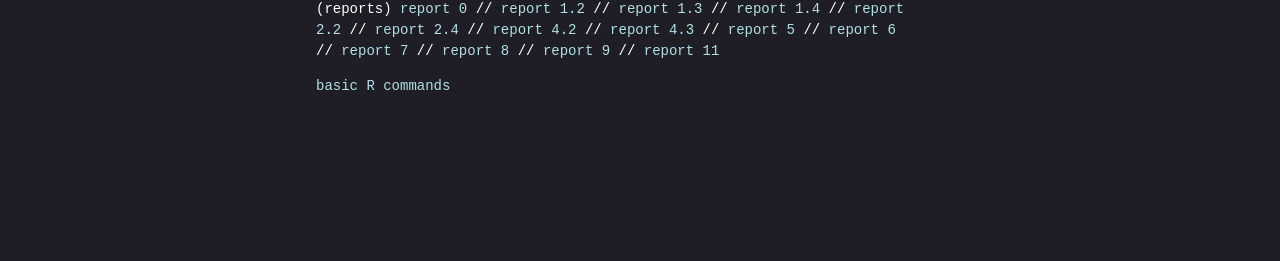
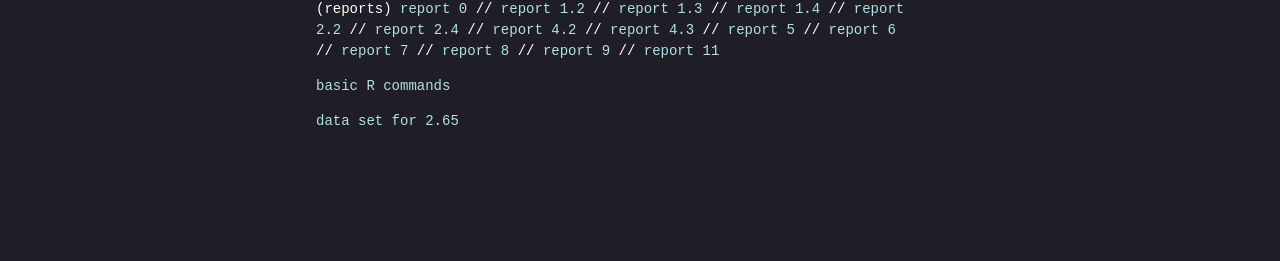
Before and after one commit to danielmichaelcicala/danielmichaelcicala.github.io, a Jekyll site: the page built from teaching/index.html, in a window 1280 px wide. Shown: the part 1530-1791 px from the top of the page. Built offline with Jekyll 4.4.1, drawn with Linux system fonts in a browser that asks for light colours; before the commit the page ends 1759 px from its top, so only the background shows below that.

Commit message:
add data set 2.65 stats

```diff
--- a/teaching/index.html
+++ b/teaching/index.html
@@ -15,7 +15,7 @@ title: teaching
 
   <h1>--- Classes ---</h1>
 
-<p class="notab"> <b> math1117-02 // calculus i </b> </p></p>
+  <p class="notab"> <b> math1117-02 // calculus i </b> </p></p>
     <p class="tab"> (time) mwf 8-915a </p>
     <p class="tab"> (place) kapl 203 </p>
     <p class="tab"> (final) monday, 16 december, 8-10a
@@ -29,8 +29,7 @@ title: teaching
         <a href="/assets/hw_calc02_f19.html"
 	   target="_blank"> homework </a> </p>
     <p class="tab"> quiz solutions
-       <a href="/assets/quizSol01_calc_f19
-.pdf"
+       <a href="/assets/quizSol01_calc_f19.pdf"
 	   target="_blank"> (1) </a> </p>
     <p class="tab">
       <a href="/assets/graphRationalFunction_calc_f19.pdf"
@@ -121,5 +120,7 @@ title: teaching
     <p class="tab">
         <a href="/assets/Rcard.html"
 	   target="_blank"> basic R commands </a> </p>
-
+    <p class="tab">
+        <a href="/assets/EX02-065BERRIES.rda"
+	   target="_blank"> data set for 2.65 </a> </p>
     <br>
```
Also changed, not shown: 3 other files.
